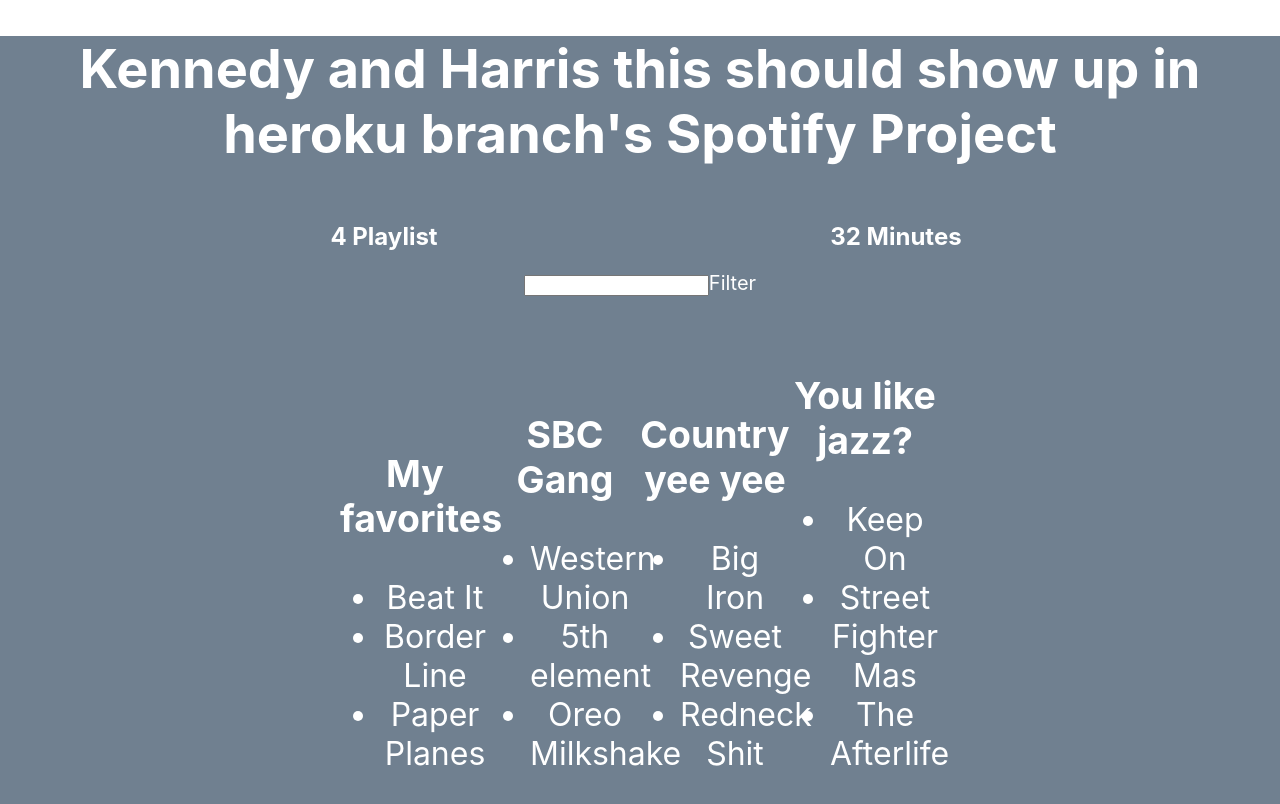
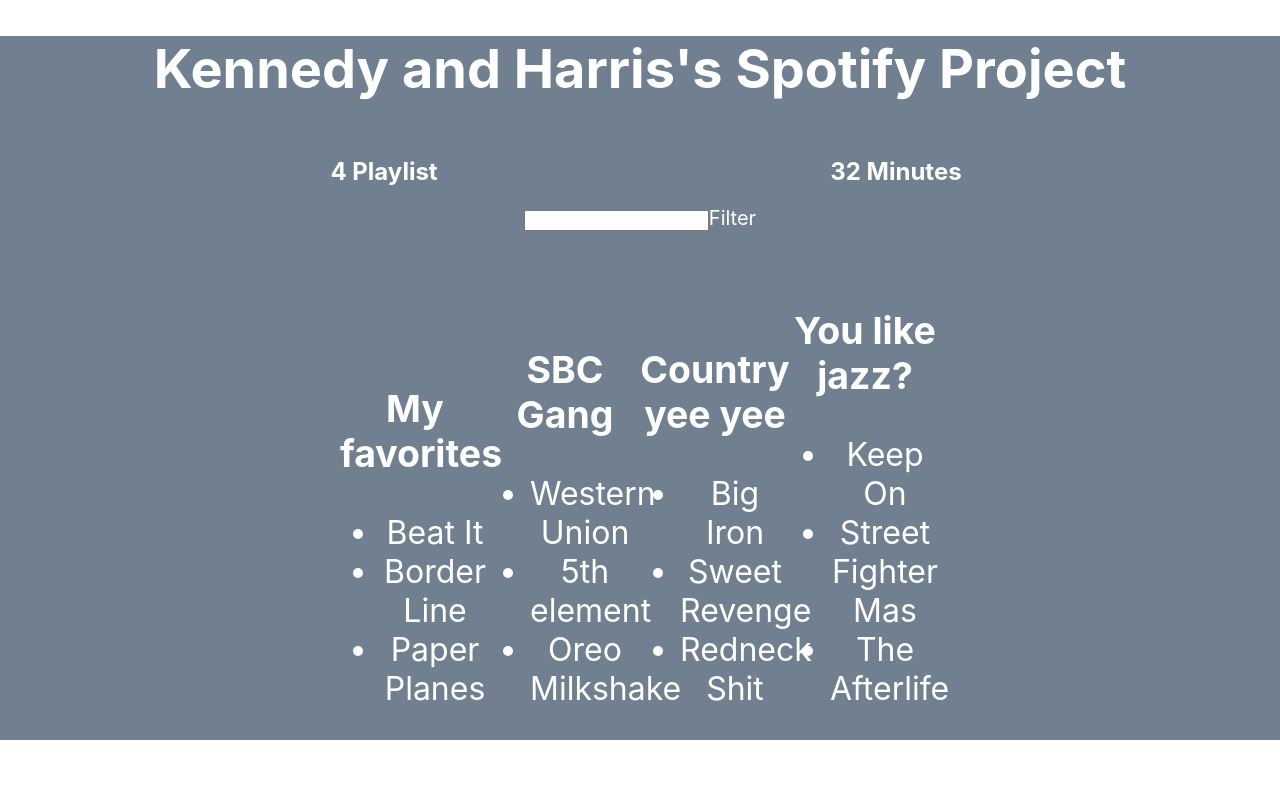
Before and after one commit to hharriss/MIS-3033-Group-Project, a React (Create React App) app in the folder better-playlist-2-github/better-playlist-2/: page / in a window 1280 px wide. Built offline with nearby package versions, Linux system fonts and the light colour scheme.

Commit message:
Update App.js

```diff
--- a/better-playlist-2-github/better-playlist-2/src/App.js
+++ b/better-playlist-2-github/better-playlist-2/src/App.js
@@ -10,7 +10,7 @@
 {
 user:{
 
-name: 'Kennedy and Harris this should show up in heroku branch',
+name: 'Kennedy and Harris',
 
 playlists: [
   {
```
